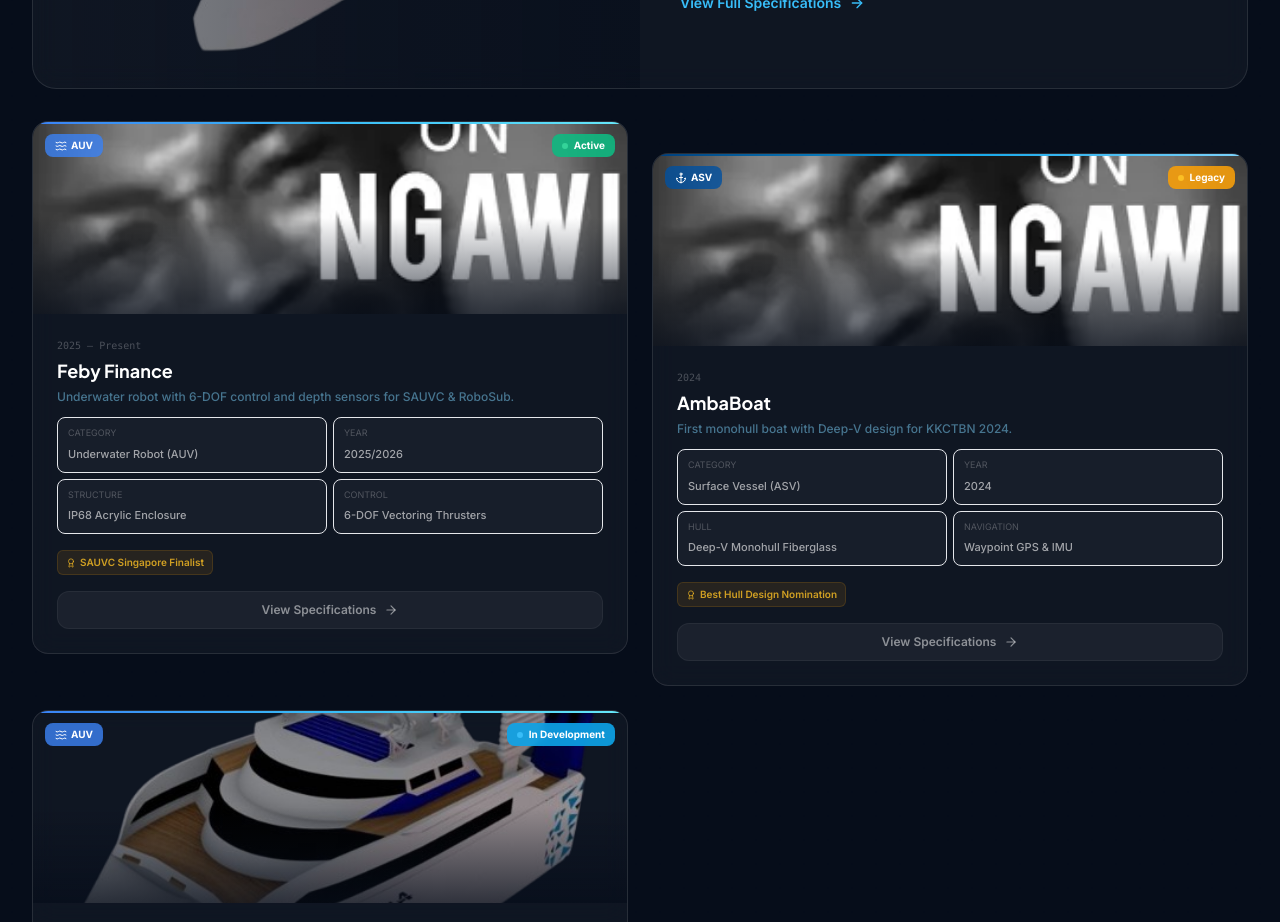
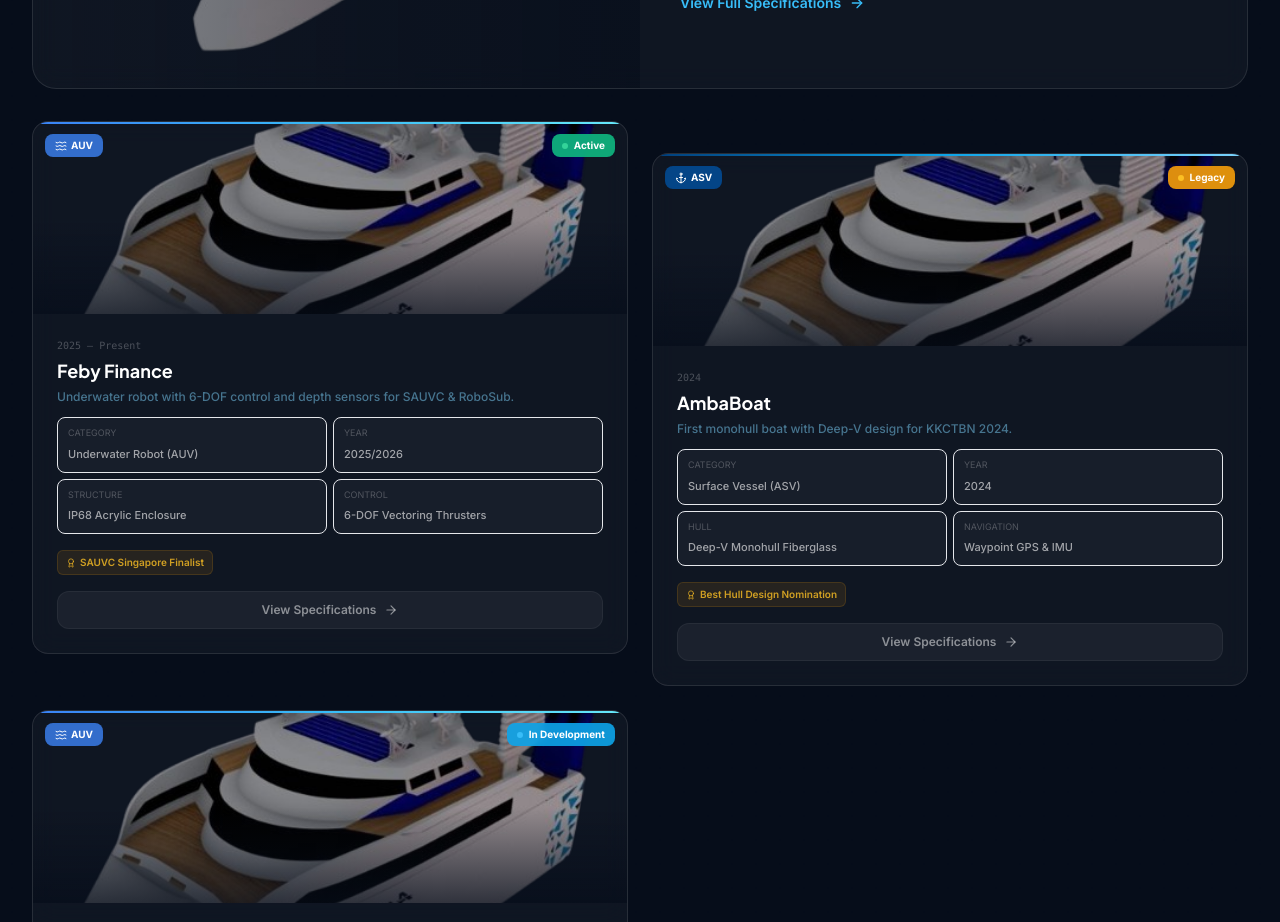
Before and after one commit to Farrewl/Aterkia, a React (Vite) app in the folder frontend/: page /robots in a window 1280 px wide. Shown: the part 1000-1922 px from the top of the page. Built offline with nearby package versions, Linux system fonts and the light colour scheme; no server answers.

Commit message:
feat: seamless gradient blend from seafloor into footer
Add gradient overlay at bottom of HistoryPage timeline that fades
from transparent → #02060c → #0A1628 (footer color), eliminating
the hard edge between the seafloor SVG and the site footer.

```diff
--- a/frontend/src/data/robotsData.js
+++ b/frontend/src/data/robotsData.js
@@ -27,7 +27,7 @@
     category: "AUV",
     year: "2025 — Present",
     status: "Active",
-    image: "/images/robots/testblow.png",
+    image: "/images/robots/robot-asv-1.png",
     description: "Cakra Subsea is Aterkia's autonomous underwater vehicle designed for deep-water inspection and competition missions. Housed in a pressure-rated IP68 acrylic enclosure, it is built to withstand sustained submersion at depths of up to 15 meters. The 6-DOF vectoring thruster configuration enables full freedom of movement — forward, backward, lateral, yaw, pitch, and roll — making it highly maneuverable in complex underwater environments. An integrated underwater camera and depth sensor provide real-time feedback for autonomous depth-hold, path tracking, and object detection tasks. Cakra Subsea has been developed to compete in international AUV competitions such as SAUVC in Singapore and RoboSub, where precision control and reliable sensor fusion are critical to success.",
     snippet: "Underwater robot with 6-DOF control and depth sensors for SAUVC & RoboSub.",
     specs: {
@@ -46,7 +46,7 @@
     category: "ASV",
     year: "2024",
     status: "Legacy",
-    image: "/images/robots/testblow.png",
+    image: "/images/robots/robot-asv-1.png",
     description: "Nala-01 was the very first autonomous surface vehicle designed and built by the Aterkia team, marking the beginning of the team's journey into maritime robotics. It features a Deep-V monohull fiberglass hull optimized for straight-line speed and stability in choppy water conditions. The navigation system relies on waypoint GPS combined with an IMU for heading and attitude estimation, enabling basic autonomous path-following capabilities. Twin brushless thrusters provide propulsion, and the onboard electronics are housed in a waterproof enclosure for reliability during field testing. Although Nala-01 has been retired from active competition, it remains an important part of the team's heritage and served as the foundational platform for testing early autonomous navigation algorithms.",
     snippet: "First monohull boat with Deep-V design for KKCTBN 2024.",
     specs: {
--- a/frontend/src/pages/HistoryPage.jsx
+++ b/frontend/src/pages/HistoryPage.jsx
@@ -548,6 +548,13 @@
                 <path d="M0,160 L0,138 Q240,126 480,136 T960,134 T1440,138 L1440,160 Z" fill="#02060c" />
               </svg>
             </div>
+
+            {/* Gradient blend — seamless transition into footer */}
+            <div
+              aria-hidden="true"
+              className="absolute bottom-0 left-0 right-0 h-40 pointer-events-none"
+              style={{ background: 'linear-gradient(to bottom, transparent 0%, #02060c 40%, #0A1628 100%)' }}
+            />
           </div>
         </div>
       </section>
```
